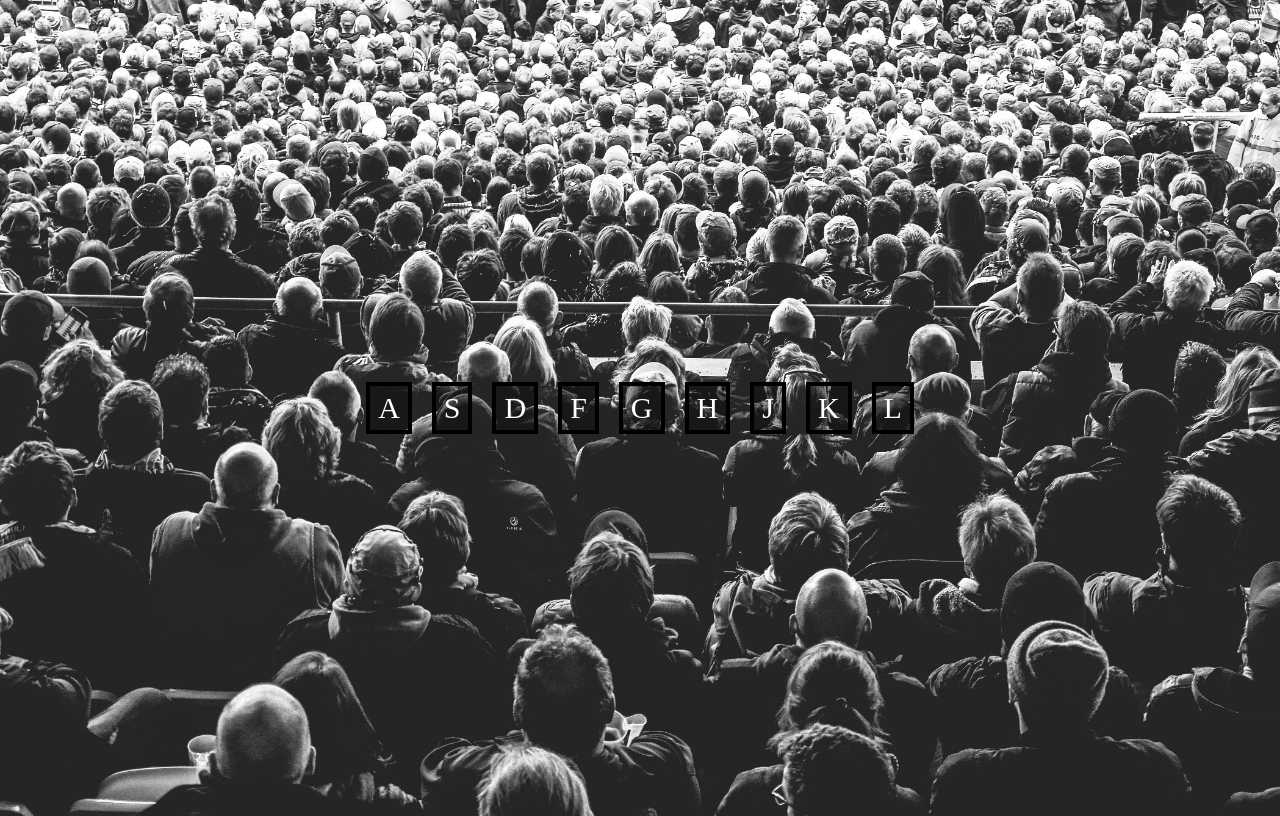
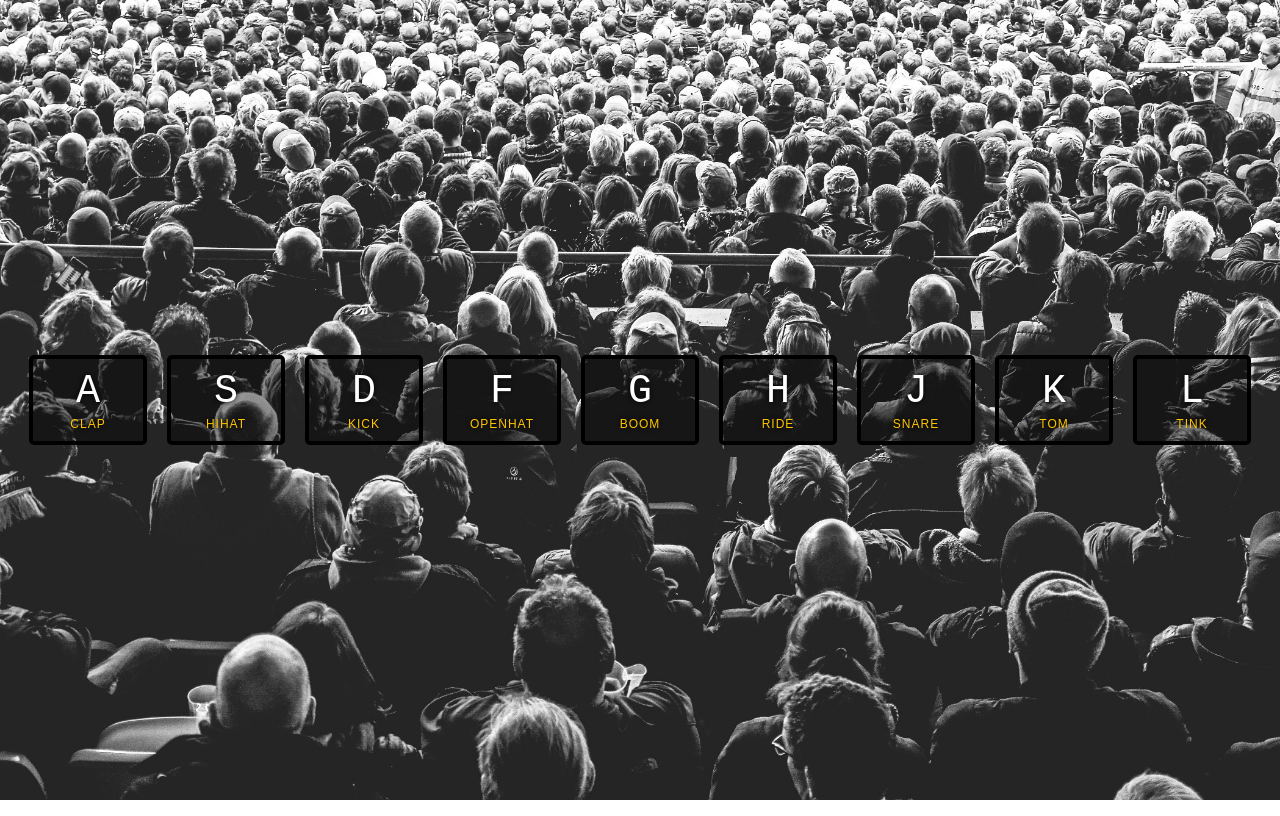
Before and after one commit to abhinavaaggarwal/javascipt-30, a plain HTML site: page 01-JS-drumKit/index.html in a window 1280 px wide. Drawn offline with Linux system fonts and the light colour scheme.

Commit message:
added JS

```diff
--- a/01-JS-drumKit/index.html
+++ b/01-JS-drumKit/index.html
@@ -2,42 +2,80 @@
 <html lang="en">
 <head>
   <meta charset="UTF-8">
-    <meta http-equiv="X-UA-Compatible" content="IE=edge">
-    <meta name="viewport" content="width=device-width, initial-scale=1.0">
-    <title>01 - Drum Kit</title>
+  <title>JS Drum Kit</title>
   <link rel="stylesheet" href="style.css">
 </head>
 <body>
 
+
   <div class="keys">
-        <div class="key">
-            <span>A</span>
+    <div data-key="65" class="key">
+      <kbd>A</kbd>
+      <span class="sound">clap</span>
     </div>
-        <div class="key">
-            <span>S</span>
+    <div data-key="83" class="key">
+      <kbd>S</kbd>
+      <span class="sound">hihat</span>
     </div>
-        <div class="key">
-            <span>D</span>
+    <div data-key="68" class="key">
+      <kbd>D</kbd>
+      <span class="sound">kick</span>
     </div>
-        <div class="key">
-            <span>F</span>
+    <div data-key="70" class="key">
+      <kbd>F</kbd>
+      <span class="sound">openhat</span>
     </div>
-        <div class="key">
-            <span>G</span>
+    <div data-key="71" class="key">
+      <kbd>G</kbd>
+      <span class="sound">boom</span>
     </div>
-        <div class="key">
-            <span>H</span>
+    <div data-key="72" class="key">
+      <kbd>H</kbd>
+      <span class="sound">ride</span>
     </div>
-        <div class="key">
-            <span>J</span>
+    <div data-key="74" class="key">
+      <kbd>J</kbd>
+      <span class="sound">snare</span>
     </div>
-        <div class="key">
-            <span>K</span>
+    <div data-key="75" class="key">
+      <kbd>K</kbd>
+      <span class="sound">tom</span>
     </div>
-        <div class="key">
-            <span>L</span>
+    <div data-key="76" class="key">
+      <kbd>L</kbd>
+      <span class="sound">tink</span>
     </div>
   </div>
 
+  <audio data-key="65" src="sounds/clap.wav"></audio>
+  <audio data-key="83" src="sounds/hihat.wav"></audio>
+  <audio data-key="68" src="sounds/kick.wav"></audio>
+  <audio data-key="70" src="sounds/openhat.wav"></audio>
+  <audio data-key="71" src="sounds/boom.wav"></audio>
+  <audio data-key="72" src="sounds/ride.wav"></audio>
+  <audio data-key="74" src="sounds/snare.wav"></audio>
+  <audio data-key="75" src="sounds/tom.wav"></audio>
+  <audio data-key="76" src="sounds/tink.wav"></audio>
+
+  <script>
+    window.addEventListener('keydown', function(e){
+        const audio = document.querySelector(`audio[data-key="${e.keyCode}"]`);
+        const key = document.querySelector(`.key[data-key="${e.keyCode}"]`);
+        if(!audio) return;
+        audio.currentTime=0;
+        audio.play();
+        key.classList.add('playing');
+
+    });
+
+    function removeTransition(e){
+      if(e.propertyName != 'transform') return;
+      this.classList.remove('playing');
+    }
+
+    const keys = document.querySelectorAll('.key');
+    keys.forEach(key => key.addEventListener('transitionend', removeTransition));
+  </script>
+
 </body>
 </html>
--- a/01-JS-drumKit/style.css
+++ b/01-JS-drumKit/style.css
@@ -1,25 +1,51 @@
-html{
-    background-image: url(background.jpg);
+html {
+    font-size: 10px;
+    background: url('./background.jpg') bottom center;
     background-size: cover;
-}
+  }
 
-html, body{
-    color: white;
-    font-size: 20px;
-}
+  body,html {
+    margin: 0;
+    padding: 0;
+    font-family: sans-serif;
+  }
 
-.keys{
+  .keys {
     display: flex;
     flex: 1;
     min-height: 100vh;
     align-items: center;
     justify-content: center;
-}
+  }
 
-.key{
-    border: 4px solid black;
-    margin: 0px 10px;
-    padding: 5px 8px;
-    background-color: rgba(0, 0, 0, 0.352);
+  .key {
+    border: .4rem solid black;
+    border-radius: .5rem;
+    margin: 1rem;
     font-size: 1.5rem;
-}
+    padding: 1rem .5rem;
+    transition: all .07s ease;
+    width: 10rem;
+    text-align: center;
+    color: white;
+    background: rgba(0,0,0,0.4);
+    text-shadow: 0 0 .5rem black;
+  }
+
+  .playing {
+    transform: scale(1.1);
+    border-color: #ffc600;
+    box-shadow: 0 0 1rem #ffc600;
+  }
+
+  kbd {
+    display: block;
+    font-size: 4rem;
+  }
+
+  .sound {
+    font-size: 1.2rem;
+    text-transform: uppercase;
+    letter-spacing: .1rem;
+    color: #ffc600;
+  }
```
Lines whose indentation alone changed are shown as unchanged.
